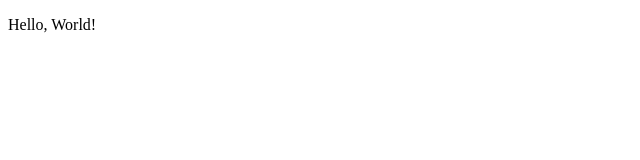
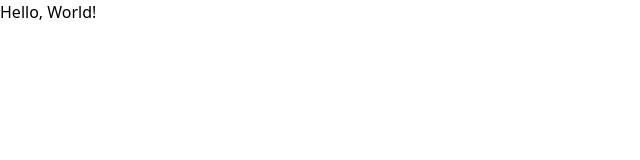
Before and after one commit to mylu0x/nuxt-template, a Nuxt app: page / in a window 1280 px wide. Shown: the top 160 px of the page, without its empty margins (0-640 px from the left). Built offline with nearby package versions, Linux system fonts and the light colour scheme.

Commit message:
style(reset): add reset css

```diff
--- a/app/assets/css/global.css
+++ b/app/assets/css/global.css
@@ -1 +1,3 @@
+@import '@unocss/reset/tailwind.css';
+
 /* Your CSS Here */
--- a/package.json
+++ b/package.json
@@ -10,6 +10,7 @@
     "postinstall": "nuxt prepare"
   },
   "dependencies": {
+    "@unocss/reset": "^66.8.0",
     "nuxt": "^4.5.2",
     "vue": "^3.5.41",
     "vue-router": "^5.2.0"
```
Also changed, not shown: 1 other file (tests, documents, lock files or other folders).
